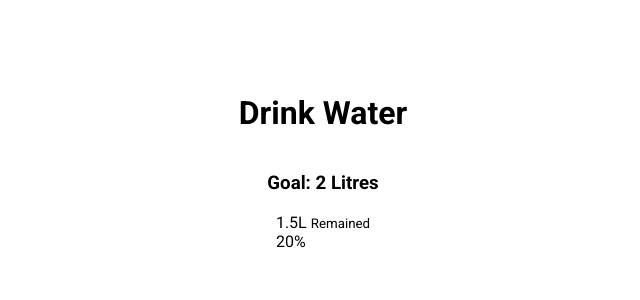
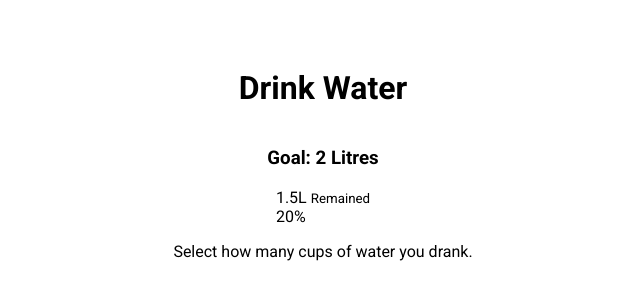
Before and after one commit to eemansayed/drink-water, a plain HTML site: page index.html in a window 1280 px wide. Shown: the part 238-538 px from the top of the page, without its empty margins (317-957 px from the left). Drawn offline with Linux system fonts and the light colour scheme.

Commit message:
add paragraph tag with class text

```diff
--- a/index.html
+++ b/index.html
@@ -21,6 +21,8 @@
 20%
    </div>
  </div>
+
+ <p class="text">Select how many cups of water you drank.</p>
  <script type='text/javascript' src='script.js'></script>
 </body>
 </html>
```
